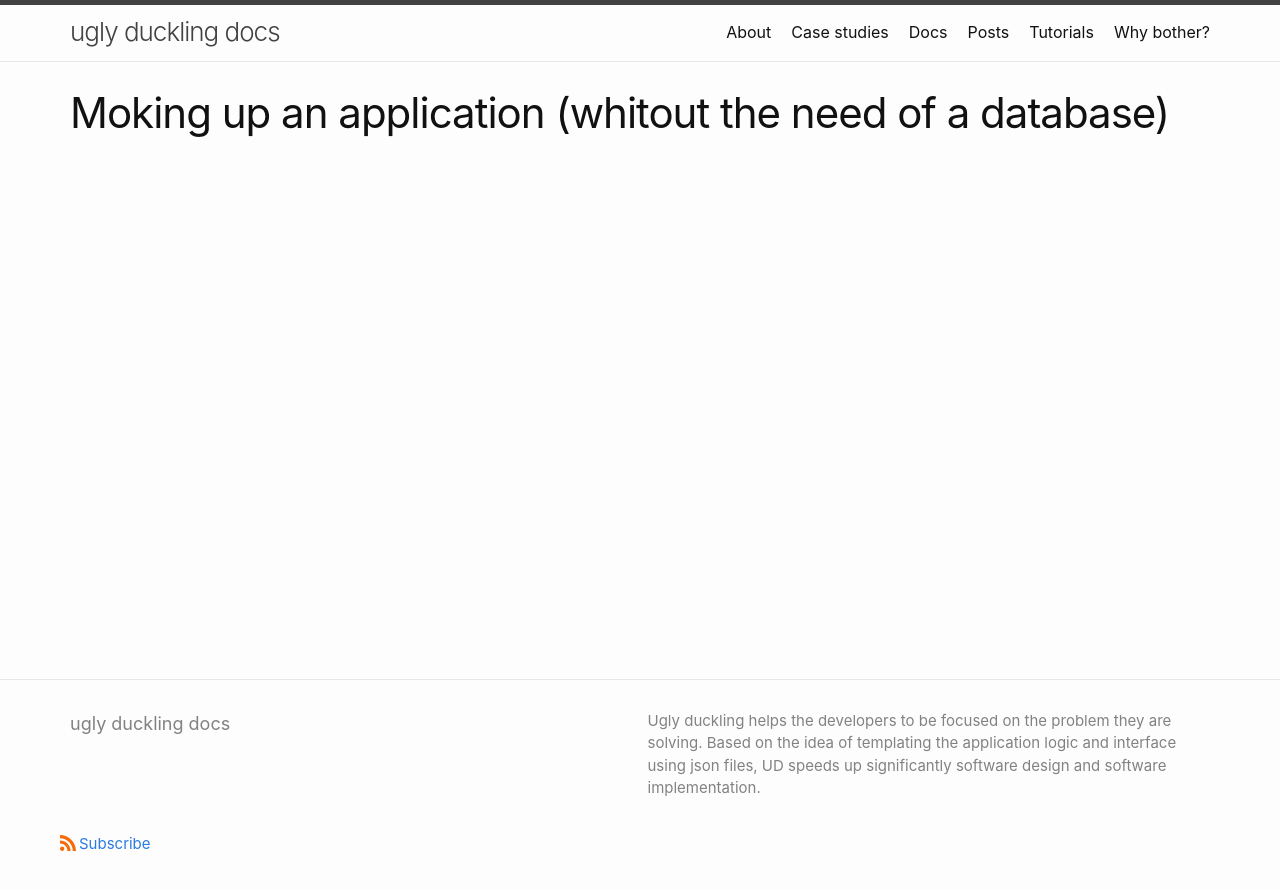
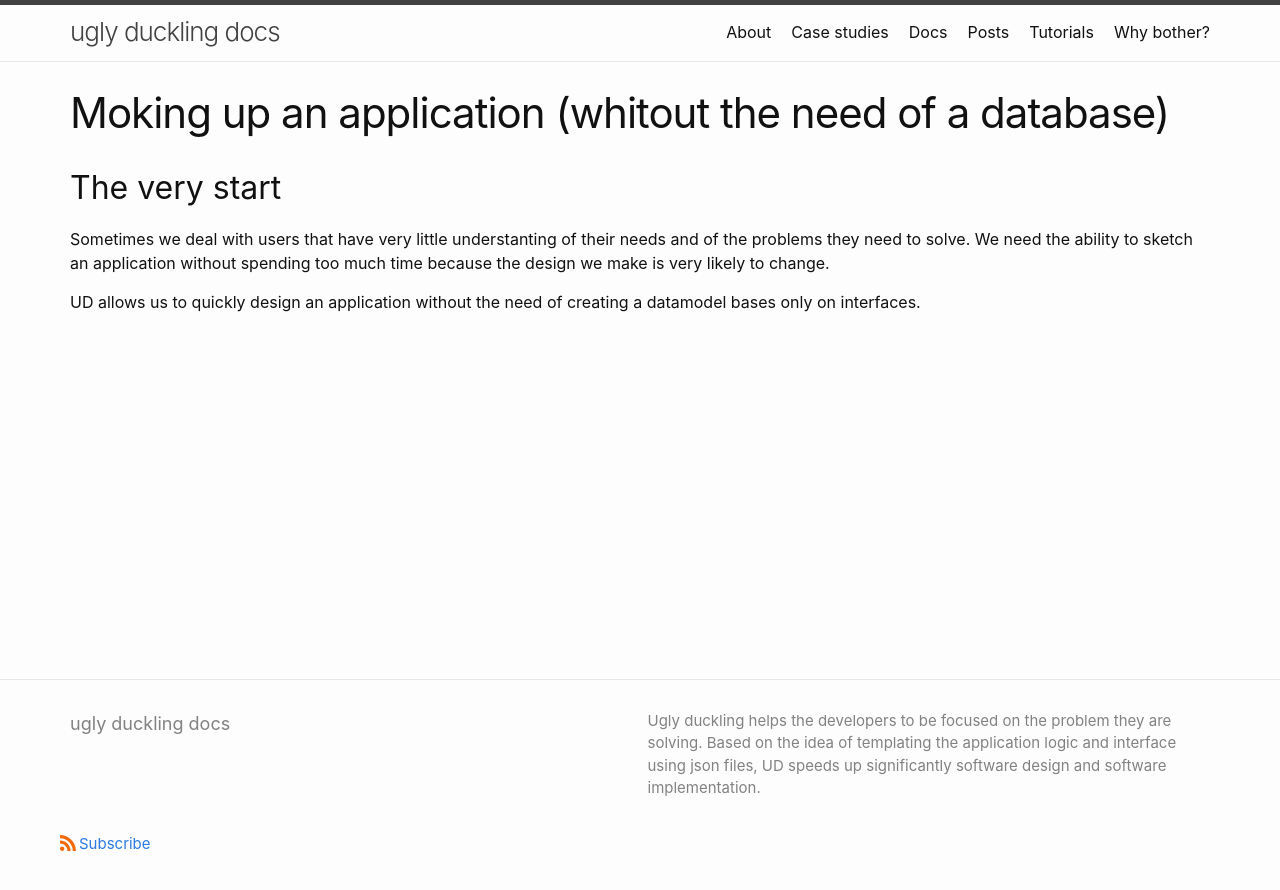
Before and after one commit to fabiomattei/uddocs, a Jekyll site: the page built from _tutorials/mockup-application.md, in a window 1280 px wide. Shown: the top 890 px of the page. Built offline with Jekyll 4.4.1, drawn with Linux system fonts in a browser that asks for light colours.

Commit message:
adding texxt

```diff
--- a/_tutorials/mockup-application.md
+++ b/_tutorials/mockup-application.md
@@ -3,3 +3,10 @@ layout: page
 title: Moking up an application (whitout the need of a database)
 orderfield: 5
 ---
+
+## The very start
+
+Sometimes we deal with users that have very little understanting of their needs and of the problems they need to solve. We need the ability
+to sketch an application without spending too much time because the design we make is very likely to change.
+
+UD allows us to quickly design an application without the need of creating a datamodel bases only on interfaces.
```
